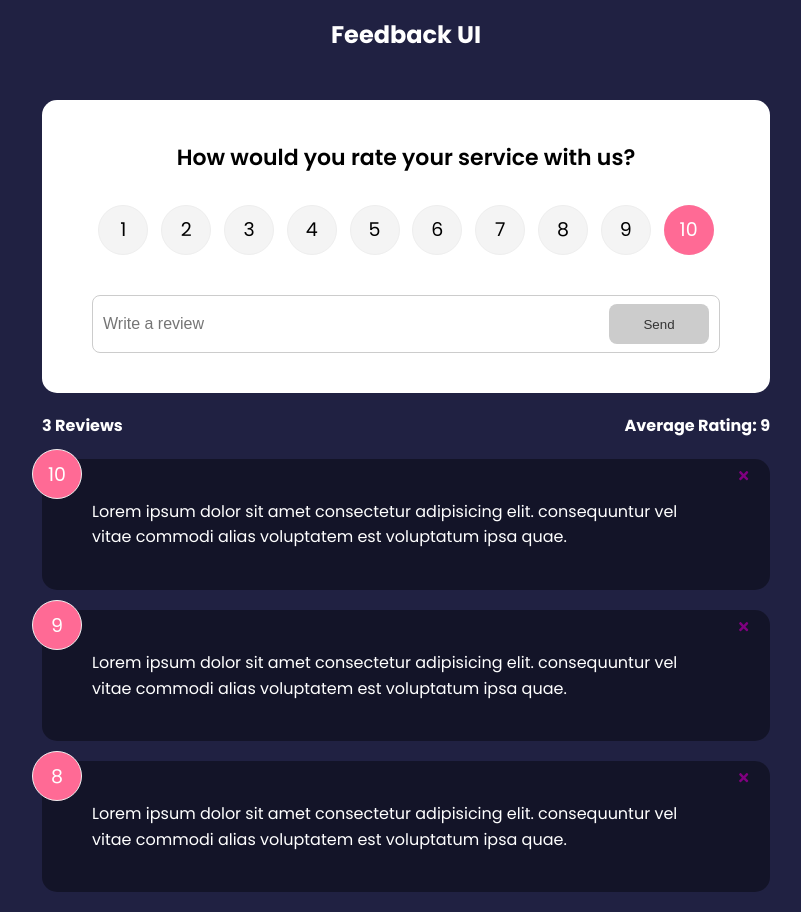
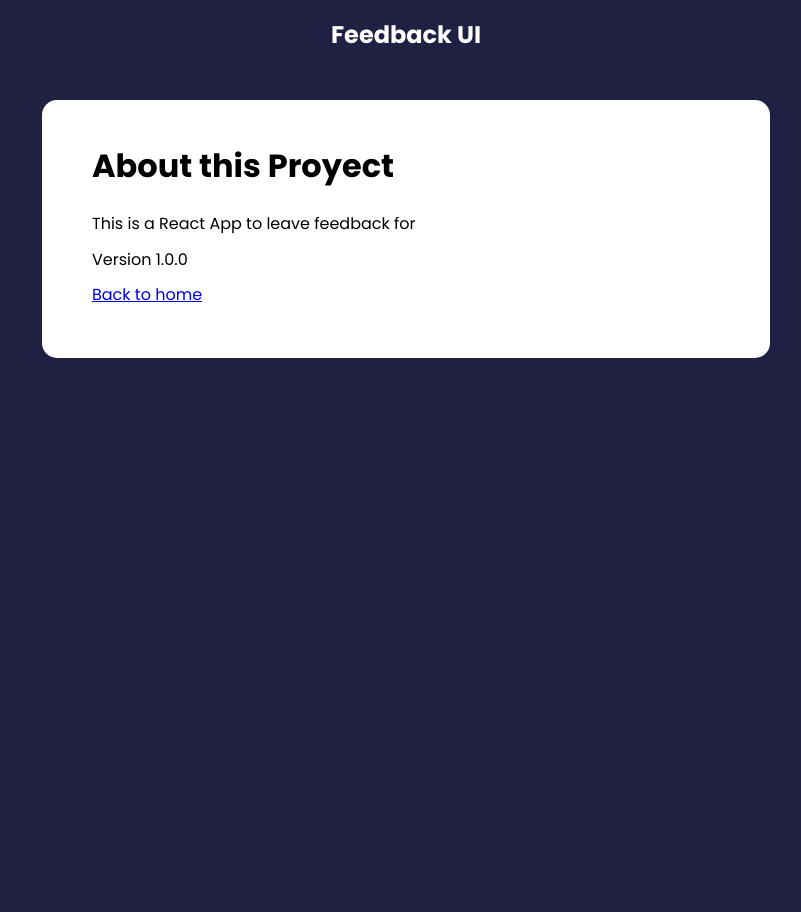
Before and after one commit to ediaz13/my-feedback-app, a React (Create React App) app: page /about in a window 1280 px wide. Shown: the whole page, without its empty margins (234-1035 px from the left). After the commit the page ends 800 px from the top, so only its background shows below. Built offline with nearby package versions, Linux system fonts and the light colour scheme.

Commit message:
26. Upgrading To React Router 6

```diff
--- a/package.json
+++ b/package.json
@@ -10,6 +10,7 @@
     "react": "^18.2.0",
     "react-dom": "^18.2.0",
     "react-icons": "^4.7.1",
+    "react-router-dom": "^6.9.0",
     "react-scripts": "5.0.1",
     "uuid": "^9.0.0",
     "web-vitals": "^2.1.4"
--- a/src/App.js
+++ b/src/App.js
@@ -1,17 +1,18 @@
-import { v4 as uuidV4 } from 'uuid'
-import { useState } from "react";
-import "./App.css";
-import FeedbackList from "./components/FeedbackList";
-import Header from "./components/Header";
-import FeedbackData from "./data/FeedbackData";
-import FeedbackStats from "./components/FeedbackStats";
-import FeedbackForm from "./components/FeedbackForm";
+import { v4 as uuidv4 } from 'uuid'
+import { BrowserRouter as Router, Route, Routes } from 'react-router-dom'
+import { useState } from 'react'
+import Header from './components/Header'
+import FeedbackList from './components/FeedbackList'
+import FeedbackStats from './components/FeedbackStats'
+import FeedbackForm from './components/FeedbackForm'
+import FeedbackData from './data/FeedbackData'
+import AboutPage from './pages/AboutPage'
 
 function App() {
   const [feedback, setFeedback] = useState(FeedbackData);
 
   const addFeedback = (newFeedback) => {
-    newFeedback.id = uuidV4()
+    newFeedback.id = uuidv4()
     setFeedback([newFeedback, ...feedback])
     console.log(newFeedback)
   }
@@ -23,14 +24,25 @@
   };
 
   return (
-    <>
+    <Router>
       <Header />
       <div className="container">
-        <FeedbackForm handleAdd={addFeedback}/>
-        <FeedbackStats feedback={feedback} />
-        <FeedbackList feedback={feedback} handleDelete={deleteFeedback} />
+        <Routes>
+          <Route exact path='/' element= {
+            <>
+              <FeedbackForm handleAdd={addFeedback}/>
+              <FeedbackStats feedback={feedback} />
+              <FeedbackList feedback={feedback} handleDelete={deleteFeedback} />
+            </>
+          }>
+
+          </Route>
+
+          <Route path='/about' element={<AboutPage/>}/>
+        </Routes>
+
       </div>
-    </>
+    </Router>
   );
 }
 
--- a/src/components/FeedbackList.jsx
+++ b/src/components/FeedbackList.jsx
@@ -1,21 +1,40 @@
-import PropTypes from "prop-types";
-import FeedbackItem from "./FeedbackItem";
+import { motion, AnimatePresence } from 'framer-motion'
+import PropTypes from 'prop-types'
+import FeedbackItem from './FeedbackItem'
 
 function FeedbackList({ feedback, handleDelete }) {
   if (!feedback || feedback.length === 0) {
-    return <p>No Feedback Yet</p>;
+    return <p>No Feedback Yet</p>
   }
+
   return (
-    <div className="feedback-list">
+    <div className='feedback-list'>
+      <AnimatePresence>
         {feedback.map((item) => (
+          <motion.div
+            key={item.id}
+            initial={{ opacity: 0 }}
+            animate={{ opacity: 1 }}
+            exit={{ opacity: 0 }}
+          >
             <FeedbackItem
               key={item.id}
               item={item}
               handleDelete={handleDelete}
             />
+          </motion.div>
         ))}
+      </AnimatePresence>
     </div>
-  );
+  )
+
+  // return (
+  //   <div className='feedback-list'>
+  //     {feedback.map((item) => (
+  //       <FeedbackItem key={item.id} item={item} handleDelete={handleDelete} />
+  //     ))}
+  //   </div>
+  // )
 }
 
 FeedbackList.propTypes = {
--- /dev/null
+++ b/src/pages/AboutPage.jsx
@@ -0,0 +1,17 @@
+import React from 'react'
+import Card from '../components/shared/Card'
+
+function Aboutpage() {
+  return (
+    <Card>
+        <div className='about'>
+            <h1>About this Proyect</h1>
+            <p>This is a React App to leave feedback for</p>
+            <p>Version 1.0.0</p>
+            <p><a href='/'>Back to home</a></p>
+        </div>
+    </Card>
+  )
+}
+
+export default Aboutpage
```
Also changed, not shown: 1 other file (tests, documents, lock files or other folders). Lines whose indentation alone changed are shown as unchanged.
